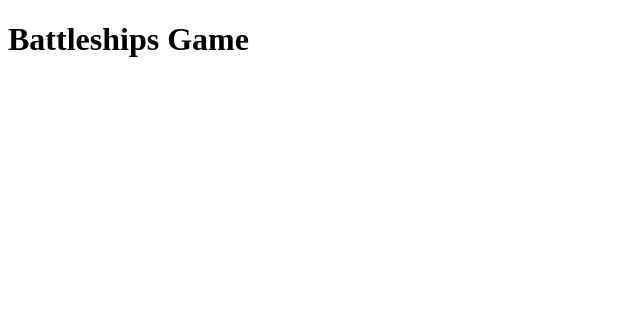
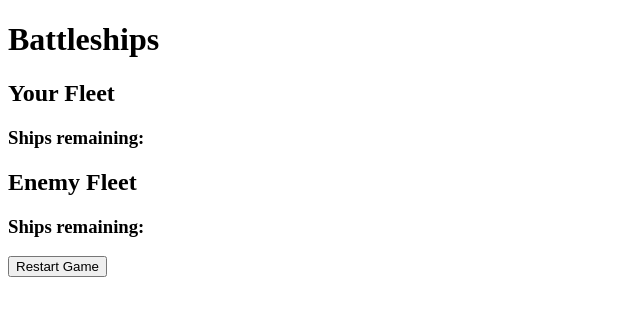
Before and after one commit to scottwright-dev/battleship, a website built with webpack: page src/template.html in a window 1280 px wide. Shown: the whole page, without its empty margins (0-640 px from the left). Built offline with nearby package versions, Linux system fonts and the light colour scheme.

Commit message:
fix: add html content to template file in src instead of dist folder

```diff
--- a/src/template.html
+++ b/src/template.html
@@ -4,8 +4,35 @@
     <meta charset="UTF-8" />
     <meta name="viewport" content="width=device-width, initial-scale=1.0" />
     <title>Battleships</title>
+    <script defer src="main.js"></script>
   </head>
   <body>
-    <h1>Battleships Game</h1>
+    <main class="container" role="main">
+      <header class="header">
+        <h1>Battleships</h1>
+      </header>
+
+      <section aria-labelledby="p1Title">
+        <h2 id="p1Title" class="player-title">Your Fleet</h2>
+        <div id="p1-gameboard" class="gameboard" role="grid" aria-readonly="true"></div>
+        <h3 class="ship-counter p1-ship-counter">Ships remaining: <span aria-live="polite"></span></h3>
+      </section>
+
+      <section aria-labelledby="p2Title">
+        <h2 id="p2Title" class="player-title">Enemy Fleet</h2>
+        <div id="p2-gameboard" class="gameboard" role="grid" aria-readonly="true"></div>
+        <h3 class="ship-counter p2-ship-counter">Ships remaining: <span aria-live="polite"></span></h3>
+      </section>
+
+      <div class="btn-container">
+        <button class="restart-btn" aria-label="Restart the game">Restart Game</button>
+      </div>
+    </main>
+
+    <footer>
+      <a href="https://github.com/scottwright-dev/battleship" target="_blank" aria-label="View the GitHub repository" class="github-icon">
+        <div class="github-logo" aria-hidden="true"></div>
+      </a>
+    </footer>
   </body>
 </html>
```
Also changed, not shown: dist/index.html (deleted).
